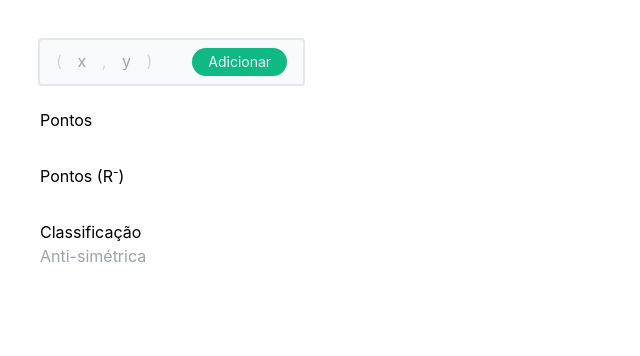
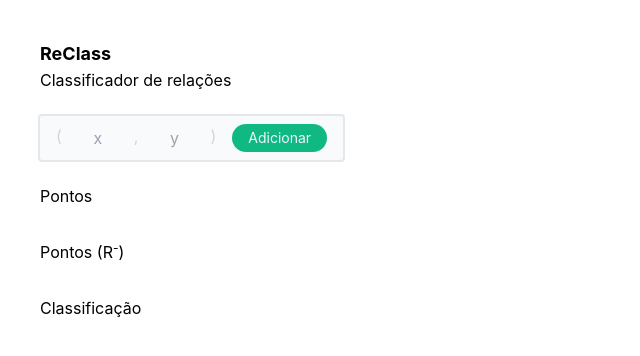
Before and after one commit to wolffbruno/reclass, a React (Create React App) app: page / in a window 1280 px wide. Shown: the top 356 px of the page, without its empty margins (0-640 px from the left). Built offline with nearby package versions, Linux system fonts and the light colour scheme.

Commit message:
- Fixes.

```diff
--- a/src/App.tsx
+++ b/src/App.tsx
@@ -79,7 +79,11 @@ function App() {
     return (
         <>
             <div className="w-full p-10 flex flex-col gap-y-6 items-start">
-                <div className="bg-gray-50 ring-2 rounded-sm ring-gray-200 px-4 py-2 text-gray-300">
+                <div>
+                    <h1 className="text-lg font-bold">ReClass</h1>
+                    <span>Classificador de relações</span>
+                </div>
+                <div className="bg-gray-50 ring-2 rounded-sm ring-gray-200 px-4 py-2 text-gray-300 flex gap-4 flex-wrap">
                     <span>(</span>
                     <input type="text" value={orderedPair.x} onChange={(e) => changeX(e)} className="w-10"
                            placeholder="x"/>
@@ -88,13 +92,13 @@ function App() {
                            placeholder="y"/>
                     <span>)</span>
                     <button onClick={() => addOrderedPair()}
-                            className="bg-green-500 rounded-full text-blue-50 px-4 text-sm py-1 ml-10 hover:bg-green-600 transition-colors">
+                            className="bg-green-500 rounded-full text-blue-50 px-4 text-sm py-1 hover:bg-green-600 transition-colors">
                         Adicionar
                     </button>
                 </div>
                 <div>
                     Pontos
-                    <div className="mt-2 flex gap-4">
+                    <div className="mt-2 flex gap-4 flex-wrap">
                         {
                             relation.pairs.map((pair, i) => {
                                 return (
@@ -108,7 +112,7 @@ function App() {
                 </div>
                 <div>
                     Pontos (R<sup>-</sup>)
-                    <div className="mt-2 flex gap-4">
+                    <div className="mt-2 flex gap-4 flex-wrap">
                         {
                             relation.invertedRelation.map((pair, i) => {
                                 return (
@@ -122,11 +126,15 @@ function App() {
                 </div>
                 <div>
                     Classificação
-                    <div className="flex flex-col gap-4 text-gray-400">
-                        {relation.isSimetric && <span>Simétrica</span>}
-                        {relation.isTransitive && <span>Transitiva</span>}
-                        {relation.isAntiSimetric && <span>Anti-simétrica</span>}
-                    </div>
+                    {
+                        relation && relation.pairs && relation.pairs.length > 0 && (
+                            <div className="flex flex-col gap-4 text-gray-400">
+                                {relation.isSimetric && <span>Simétrica</span>}
+                                {relation.isTransitive && <span>Transitiva</span>}
+                                {relation.isAntiSimetric && <span>Anti-simétrica</span>}
+                            </div>
+                        )
+                    }
                 </div>
             </div>
         </>
```
